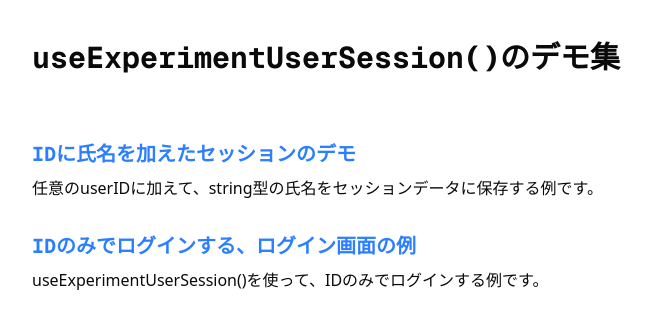
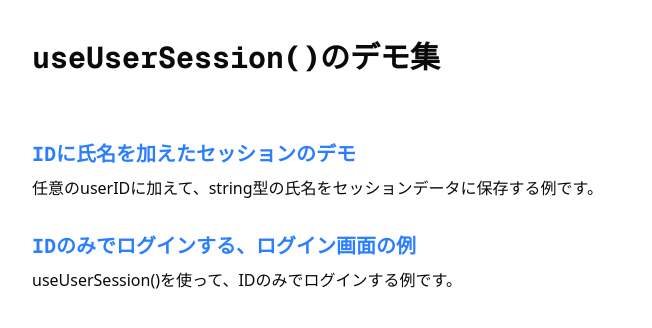
Before and after one commit to chell-uoxou/celab-react-user-session, a Next.js app: page / in a window 1280 px wide. Shown: the top 328 px of the page, without its empty margins (312-964 px from the left). Built offline with nearby package versions, Linux system fonts and the light colour scheme.

Commit message:
feat exampleの表記を同期

```diff
--- a/src/app/page.tsx
+++ b/src/app/page.tsx
@@ -6,7 +6,7 @@ const LoginPage = () => {
   return (
     <div className="flex flex-col gap-16 mx-auto max-w-2xl my-10 px-10">
       <h1 className="text-3xl font-bold font-mono break-all">
-        useExperimentUserSession()のデモ集
+        useUserSession()のデモ集
       </h1>
       <div className="flex flex-col gap-8">
         <ExampleLink
@@ -17,7 +17,7 @@ const LoginPage = () => {
         <ExampleLink
           href="/examples/simple_only_id"
           title="IDのみでログインする、ログイン画面の例"
-          description="useExperimentUserSession()を使って、IDのみでログインする例です。"
+          description="useUserSession()を使って、IDのみでログインする例です。"
         />
       </div>
     </div>
```
